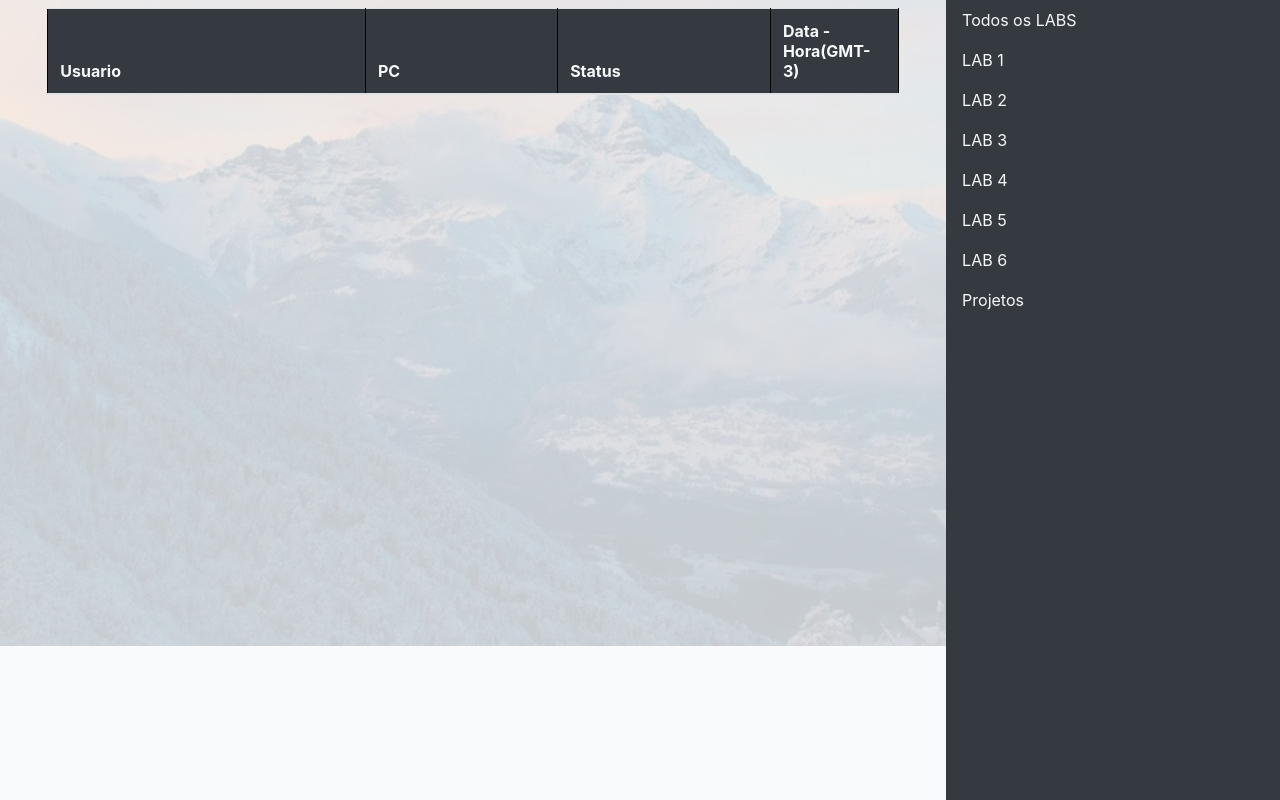
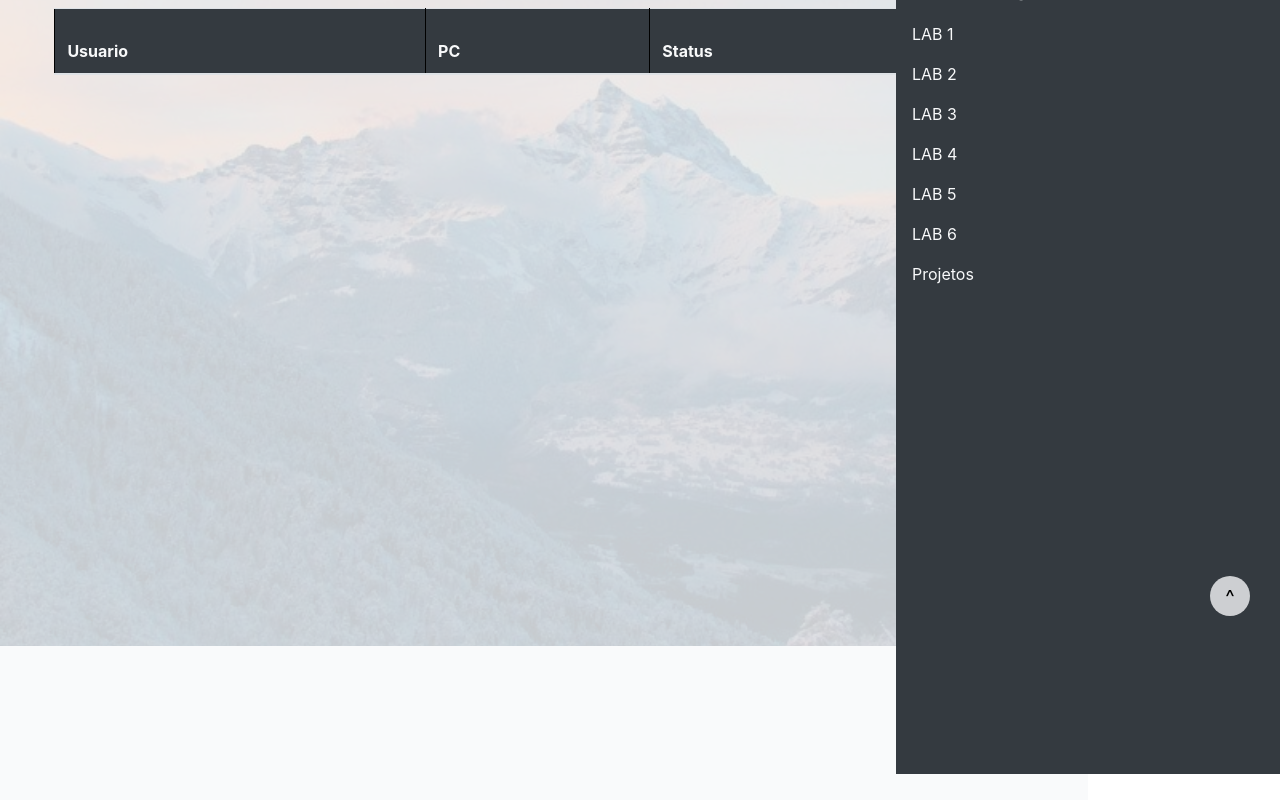
Before and after one commit to CoreIFAL/Tracker-Core, a Flask app: page / in a window 1280 px wide. Shown: the part 154-954 px from the top of the page. Run offline with Flask 2, Linux system fonts and the light colour scheme; data that the repository does not hold is empty; some libraries are stand-ins or nearby versions.

Commit message:
interface funcionalities

```diff
--- a/app/static/css/main.css
+++ b/app/static/css/main.css
@@ -1,4 +1,4 @@
-body{
+html, body{
     /*background: white;
     display: flex;
     flex-direction: column;
@@ -10,7 +10,7 @@
     background-position: center;
     background-attachment:fixed;
     background-size: 100%,100%;*/
-
+    height: 100%;
 }
 .corpo{
     display: flex;
@@ -50,13 +50,47 @@
 table {
     border-spacing: 5px;
 }
+table.page-break{
+    page-break-after:always;
+}
+.row-item:nth-child(20n) {
+    page-break-after: always;
+    page-break-inside: avoid;
+}
+.scrollup{
+    font-size: 20px;color: black; background-color: #f8f9fac8;
+    border: 1px solid #A2A2A2;
+    text-align: center;
+    padding: 6px;
+    width: 40px;
+    height: 40px;
+    position: fixed;
+    bottom: 30px;
+    right:30px;
+    border-radius: 50%;
+    cursor: pointer;
+    border: none;
+    outline: none;
+}
+.scrollup:hover {
+    background-color: #343a4064;
+    color: white;
+}
 .containerLateral{
     background-color: #343a40;
     width: 100%;
     height: 100%;
-    /*right: 0;
+    right: 0;
+    top: 0;
     z-index: 0;
-    position: fixed;*/
+    position: fixed
+}
+.containerL{
+    background-color: #343a40;
+    width: 100%;
+    height: 100%;
+    top: 16%;
+    z-index: 1;
 }
 .lateralLink{
     color: #f8f9fa;
@@ -146,6 +180,9 @@
         width: 15%;
     }
 
+}
+@media print {
+    pre, blockquote {page-break-inside: avoid;}
 }
 .carousel-fade .carousel-inner .item {
     opacity: 0;
--- a/app/templates/index.html
+++ b/app/templates/index.html
@@ -16,6 +16,35 @@
         <script src="https://stackpath.bootstrapcdn.com/bootstrap/4.3.1/js/bootstrap.min.js" integrity="sha384-JjSmVgyd0p3pXB1rRibZUAYoIIy6OrQ6VrjIEaFf/nJGzIxFDsf4x0xIM+B07jRM" crossorigin="anonymous"></script>
         <script type="text/javascript" src="../static/js/searchU.js"></script>
         <script type="text/javascript" src="../static/js/searchM.js"></script>
+        <script src="https://code.jquery.com/jquery-3.1.1.min.js"></script>
+        <script src="https://cdn.datatables.net/1.10.20/js/jquery.dataTables.min.js"></script>
+        <link rel="stylesheet" href="//cdn.datatables.net/1.10.20/css/jquery.dataTables.min.css">
+        <script>
+            $(document).ready(function(){
+                // Add smooth scrolling to all links
+                $(".mouse").on('click', function(event) {
+
+                    // Make sure this.hash has a value before overriding default behavior
+                    if (this.hash !== "") {
+                    // Prevent default anchor click behavior
+                    event.preventDefault();
+
+                    // Store hash
+                    var hash = this.hash;
+
+                    // Using jQuery's animate() method to add smooth page scroll
+                    // The optional number (800) specifies the number of milliseconds it takes to scroll to the specified area
+                    $('html, body').animate({
+                        scrollTop: $(hash).offset().top
+                    }, 800, function(){
+
+                        // Add hash (#) to URL when done scrolling (default click behavior)
+                        window.location.hash = hash;
+                    });
+                    } // End if
+                });
+            });
+        </script>
     </head>
     <body>
         <div class="carousel slide carousel-fade" data-ride="carousel" data-interval="30000">
@@ -32,7 +61,7 @@
                 </div>
             </div>
         </div>
-        <nav class="navbar navbar-expand-lg navbar-dark bg-dark">
+        <nav class="navbar navbar-expand-lg navbar-dark bg-dark" style="z-index: 10;">
                 <img src="../static/images/Traker core logo bar.svg" alt="" width="100px" height="auto">
                 <a class="navbar-brand inactiveLink" href=""><h1>Tracker Core</h1></a>
                 <div class="nav navbar-right">
@@ -53,7 +82,7 @@
                     </ul>
                 </div>
             </nav>
-            <nav class="navbar navbar-expand-lg navbar-light bg-light">
+            <nav class="navbar navbar-expand-lg navbar-light bg-light" style="z-index: 10;">
                     <div class="container-fluid ">
 
                       <div class="navbar-header">
@@ -104,9 +133,9 @@
                 <div class="table">
                     <div class="table">
                         <div class="table">
-                            <table id="tabela" style="width:90%; margin-left: 5%;">
+                            <table id="tabela" class="display" style="width:90%; margin-left: 5%;">
                                 <thead>
-                                    <tr id="tabelaInfo" class="table-item lab1 lab2 lab3 lab4 lab5 lab6 projetos" style="width:90%; margin-left: 5%;background-color: #343a40; color: #f8f9fa;">
+                                    <tr id="tabelaInfo" class="table-item lab1 lab2 lab3 lab4 lab5 lab6 projetos" style="width:90%; margin-left: 5%;background-color: #343a40; color: #f8f9fa; table { page-break-inside:auto }; tr    { page-break-inside:avoid; page-break-after:auto }; thead { display:table-header-group }; tfoot { display:table-footer-group }">
                                         <th width="32.4%">Usuario</th>
                                         <th width="19.6%">PC</th>
                                         <th width="21.7%">Status</th>
@@ -210,8 +239,8 @@
                 </script>
 
             </div>
-            <nav class="filter-button-group containerLateral">
-                <div style="position: fixed;">
+            <div class="filter-button-group containerLateral">
+                <div class="containerL" style="position: fixed;">
                         <a class="nav-item nav-link lateralLink" data-filter="*" href="" style="">Todos os LABS</a>
                         <a class="nav-item nav-link lateralLink" data-filter=".lab1" href="">LAB 1</a>
                         <a class="nav-item nav-link lateralLink" data-filter=".lab2" href="">LAB 2</a>
@@ -220,8 +249,18 @@
                         <a class="nav-item nav-link lateralLink" data-filter=".lab5" href="">LAB 5</a>
                         <a class="nav-item nav-link lateralLink" data-filter=".lab6" href="">LAB 6</a>
                         <a class="nav-item nav-link lateralLink" data-filter=".projetos" href="">Projetos</a>
+                        <div class="scrollup fa fa-angle-double-up" title="Go to top"> ^ </div>
+                        <script>
+                            // scrolltop
+                        $('.scrollup').click(function (){
+                        $("html,body").animate({
+                        scrollTop: 0
+                        }, 1000);
+                        return false;
+                        });
+                        </script>
                 </div>
-            </nav>
+            </div>
         </div>
         <!-- <script src="https://code.jquery.com/jquery-2.2.0.min.js"></script> -->
         <script src="https://ajax.googleapis.com/ajax/libs/jquery/2.2.0/jquery.min.js"></script>
```
